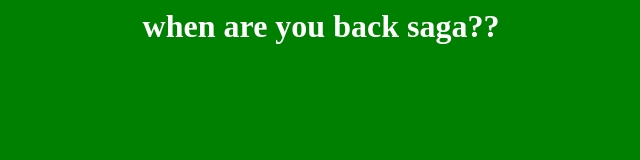
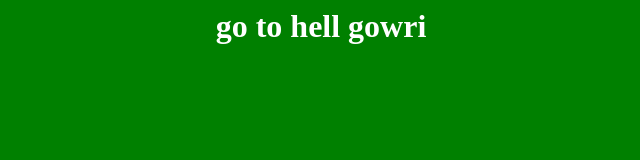
Before and after one commit to Piramanayagam01/Website-for-a-Calulator, a plain HTML site: page index.html in a window 1280 px wide. Shown: the whole page, without its empty margins (319-959 px from the left). Drawn offline with Linux system fonts and the light colour scheme.

Commit message:
Update index.html

```diff
--- a/index.html
+++ b/index.html
@@ -4,7 +4,7 @@
     first website
     </title>
   <body>
-    <h1>when are you back saga??</h1>
+    <h1>go to hell gowri</h1>
     </body>
  <style>
    body
```
